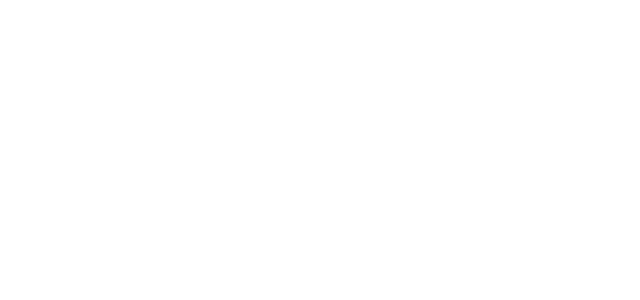
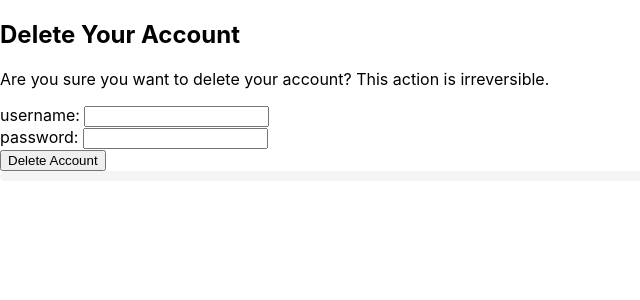
Before and after one commit to inai17ibar/react-chat-frontend, a React (Create React App) app: page /delete-account in a window 1280 px wide. Before the commit this address had no page. Shown: the top 300 px of the page, without its empty margins (0-640 px from the left). Built offline with nearby package versions, Linux system fonts and the light colour scheme.

Commit message:
アカウントのDeleteページの追加。

```diff
--- a/src/App.css
+++ b/src/App.css
@@ -75,3 +75,38 @@
   border: 1px solid #ccc;
   border-radius: 5px;
 }
+
+/* styles.css or a relevant CSS file */
+.modal {
+  position: fixed;
+  top: 50%;
+  left: 50%;
+  transform: translate(-50%, -50%);
+  padding: 20px;
+  background-color: white;
+  border: 1px solid black;
+  z-index: 1000;
+}
+
+.auth-buttons {
+  display: flex;
+  justify-content: center;
+  gap: 10px;
+  margin-bottom: 20px;  /* 余白を追加してDeleteボタンとの間にスペースを作る */
+}
+
+.login-button, .register-button, .delete-button {
+  padding: 10px 15px;
+  text-decoration: none;
+  border: 1px solid #000;
+  border-radius: 4px;
+  transition: background-color 0.3s;
+}
+
+.login-button:hover, .register-button:hover, .delete-button:hover {
+  background-color: #f0f0f0;
+}
+
+.delete-button-container {
+  margin-top: 20px;  /* ログインと登録ボタンからの距離を追加 */
+}
--- a/src/App.js
+++ b/src/App.js
@@ -3,6 +3,7 @@
 import './App.css';
 import { BrowserRouter as Router, Routes, Route, useNavigate } from 'react-router-dom';
 import Chat from './Chat';
+import DeleteAccountPage from './DeleteAccountPage';
 
 function LoginComponent() {
   const [username, setUsername] = useState("");
@@ -10,6 +11,10 @@
   const [message, setMessage] = useState("");
 
   const navigate = useNavigate();
+
+  const handleDeleteButtonClick = () => {
+    navigate('/delete-account');
+  };
 
   const handleLogin = async () => {
     try {
@@ -71,6 +76,9 @@
 
         <button onClick={handleLogin}>Login</button>
         <button onClick={handleRegister}>Register</button>
+        <div className="delete-button-container">
+          <button onClick={handleDeleteButtonClick} className="delete-button">Delete Account</button>
+        </div>
     </div>
 
     <div className="message">{message}</div>
@@ -83,8 +91,8 @@
     <Router>
       <Routes>
         <Route path="/" element={<LoginComponent />} />
-        {/* ここに"/chat"のルーティングを追加する際に、ChatComponentも追加する必要があります */}
         <Route path="/chat" element={<Chat />} />
+        <Route path="/delete-account" element={<DeleteAccountPage />} />
       </Routes>
     </Router>
   );
--- /dev/null
+++ b/src/DeleteAccountPage.js
@@ -0,0 +1,52 @@
+// DeleteAccountPage.js
+import React, { useState } from 'react';
+import axios from 'axios';
+import { useNavigate } from 'react-router-dom';
+
+const DeleteAccountPage = () => {
+  const [username, setUsername] = useState("");
+  const [password, setPassword] = useState("");
+  const [showModal, setShowModal] = useState(false);
+  const [message, setMessage] = useState("");
+
+  const navigate = useNavigate();
+
+  const handleDelete = async () => {
+    // Here, make an API call to delete the account
+    // After deletion, you can redirect the user to the login or home page
+    try {
+      await axios.delete('http://localhost:8000/auth/delete', { data: { username, password } });
+      setTimeout(() => {
+        setMessage('Account deleted successfully.');
+        navigate("/");
+      }, 1000);
+    } catch (error) {
+      setMessage('Registration failed');
+    }
+  };
+
+  return (
+    <div>
+      <h2>Delete Your Account</h2>
+      <p>Are you sure you want to delete your account? This action is irreversible.</p>
+      <div>
+        username: <input value={username} onChange={(e) => setUsername(e.target.value)} />
+      </div>
+      <div>
+        password: <input type="password" value={password} onChange={(e) => setPassword(e.target.value)} />
+      </div>
+      <button onClick={() => setShowModal(true)}>Delete Account</button>
+      <div className="message">{message}</div>
+
+      {showModal && (
+        <div className="modal">
+          <p>Are you sure you want to proceed? This action cannot be undone.</p>
+          <button onClick={handleDelete}>Yes, Delete</button>
+          <button onClick={() => setShowModal(false)}>Cancel</button>
+        </div>
+      )}
+    </div>
+  );
+};
+
+export default DeleteAccountPage;
```
